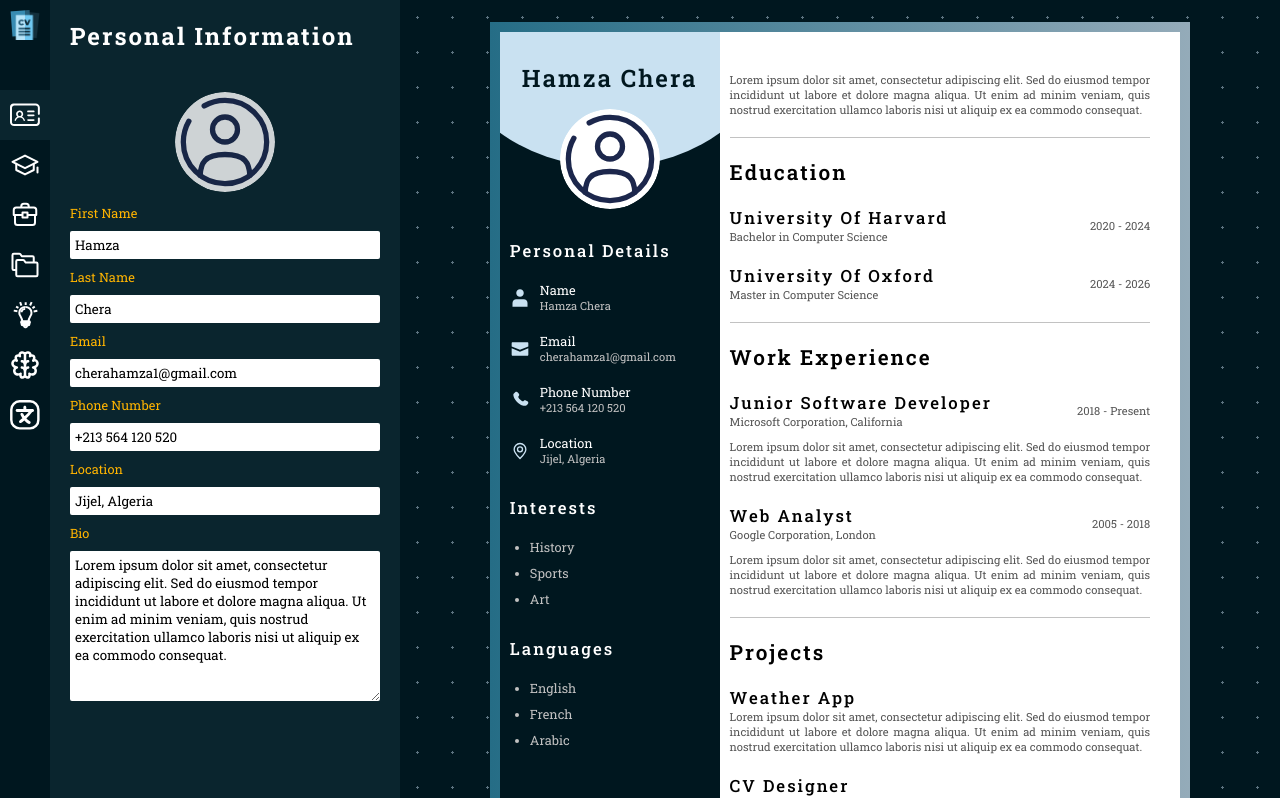
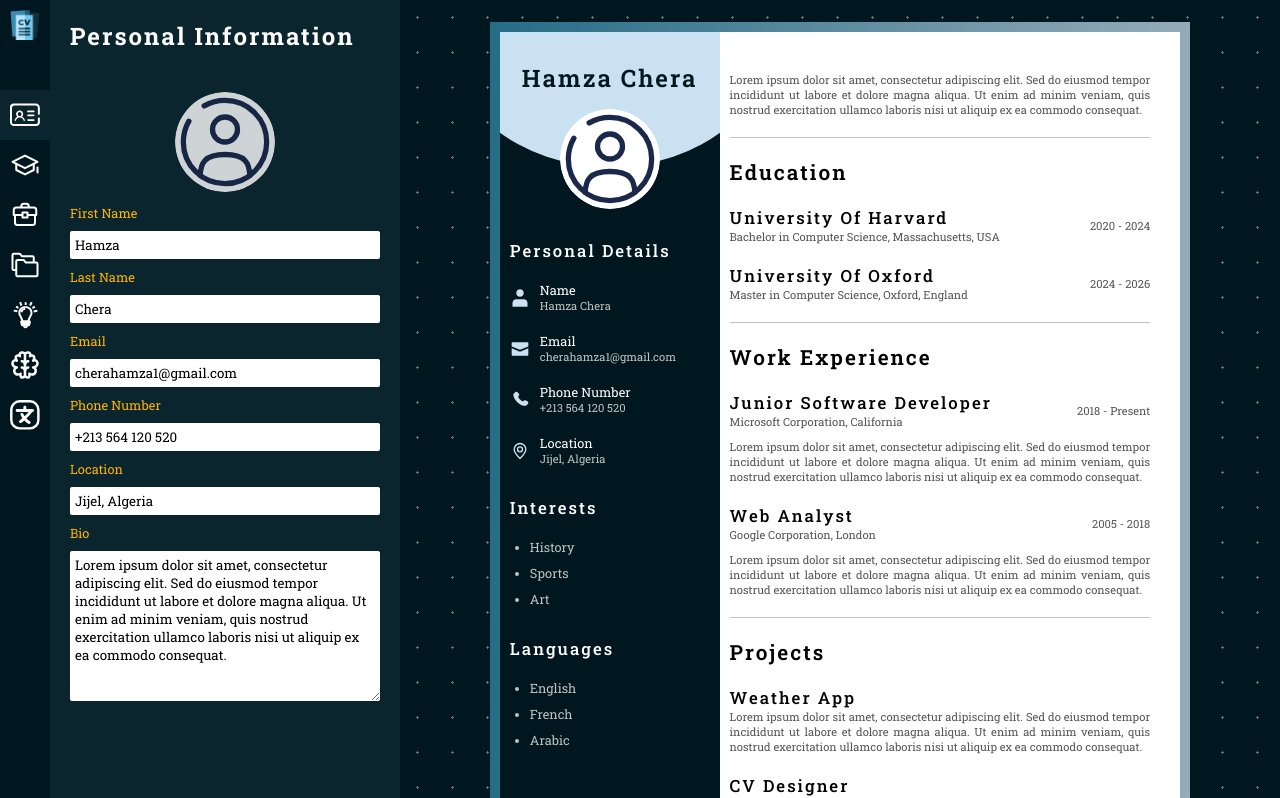
Before and after one commit to CheraHamza/CV_Designer, a React (Vite) app: page / in a window 1280 px wide. Shown: the top 798 px of the page. Built offline with nearby package versions, Linux system fonts and the light colour scheme.

Commit message:
fix: update label from 'Location' to 'City' in EducationForm and ExperienceForm

```diff
--- a/src/components/cv-editor/forms/EducationForm.jsx
+++ b/src/components/cv-editor/forms/EducationForm.jsx
@@ -81,7 +81,7 @@ export default function EducationForm({
 				</div>
 
 				<div className="inputField">
-					<label htmlFor="locationInput">Location</label>
+					<label htmlFor="locationInput">City</label>
 					<input
 						id="locationInput"
 						type="text"
--- a/src/components/cv-editor/forms/ExperienceForm.jsx
+++ b/src/components/cv-editor/forms/ExperienceForm.jsx
@@ -80,7 +80,7 @@ export default function ExperienceForm({
 				</div>
 
 				<div className="inputField">
-					<label htmlFor="locationInput">Location</label>
+					<label htmlFor="locationInput">City</label>
 					<input
 						id="locationInput"
 						type="text"
--- a/src/components/preview/Preview.jsx
+++ b/src/components/preview/Preview.jsx
@@ -7,7 +7,7 @@ import "../../styles/preview.css";
 function Preview({ data }) {
 	return (
 		<div className="preview">
-				<CV data={data}></CV>
+			<CV data={data}></CV>
 		</div>
 	);
 }
@@ -86,7 +86,7 @@ function CV({ data }) {
 					{education.map((element) => (
 						<EntryHeader
 							title={element.schoolName}
-							subTitle={element.degree}
+							subTitle={element.degree + ", " + element.location}
 							timeSpan={element.startDate + " - " + element.endDate}
 						></EntryHeader>
 					))}
```
